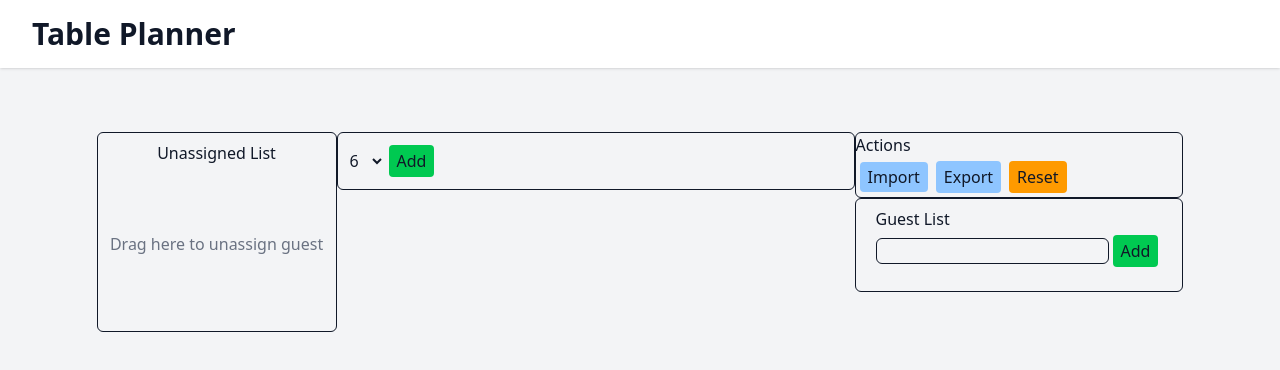
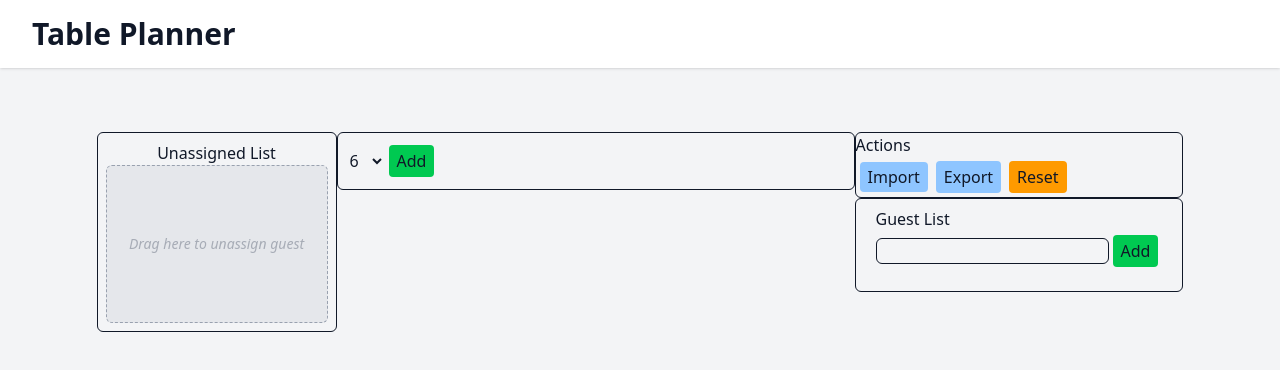
Before and after one commit to out-spaced/tableplanner, a React (Vite) app: page / in a window 1280 px wide. Shown: the top 370 px of the page. Built offline with nearby package versions, Linux system fonts and the light colour scheme.

Commit message:
style unassign text

```diff
--- a/src/UnassignedList.tsx
+++ b/src/UnassignedList.tsx
@@ -59,7 +59,7 @@ function UnassignedList({
         {unassigned.length === 0 && (
           <div
             id="that_one"
-            className="flex flex-1 items-center justify-center text-gray-500"
+            className="bg-gray-200 border border-dashed border-gray-400 rounded-md flex flex-1 items-center justify-center text-sm text-gray-500/50 italic select-none"
           >
             Drag here to unassign guest
           </div>
```
